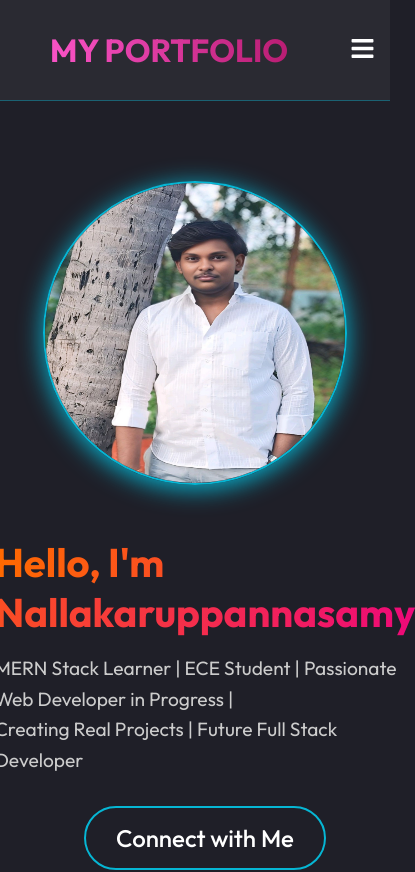
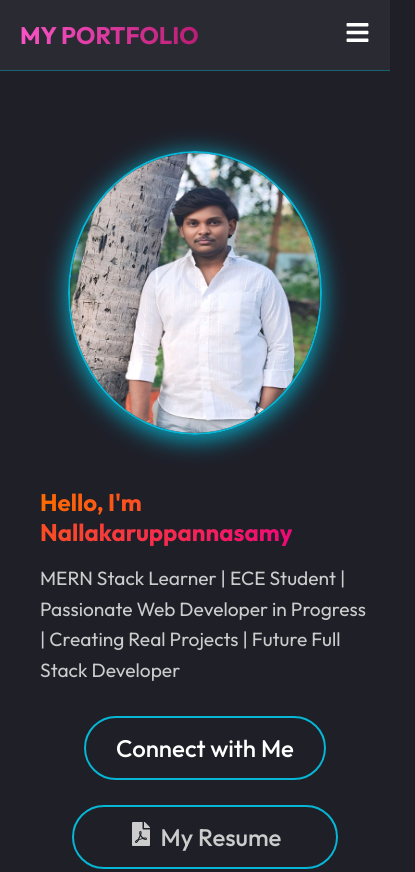
Before and after one commit to Nallakaruppannasamy/My-portfolio, a React (Vite) app: page / in a window 390 px wide. Shown: the top 872 px of the page, 415 px wide, since content can reach past the window. Built offline with nearby package versions, Linux system fonts and the light colour scheme.

Commit message:
new changes

```diff
--- a/src/components/Herosection/Hero.css
+++ b/src/components/Herosection/Hero.css
@@ -78,7 +78,7 @@
 }
 
 .profile-img{
-    width: 400px;
+    width: 370px;
     height: 400px;
     border-radius: 50%;
     /* padding: 20px; */
@@ -93,7 +93,6 @@
 
 @media (max-width: 768px) {
   .hero-container {
-    /* padding-top: 200px; */
     flex-direction: column-reverse;
     text-align: center;
   }
@@ -103,9 +102,13 @@
     margin-top: 2rem;
   }
 
+  .hero-text h1{
+    font-size: 1.5rem;
+  }
+
   .profile-img {
-    width: 300px;
-    height: 300px;
+    width: 250px;
+    height: 280px;
   }
 
   .hero-action{
--- a/src/components/Navbar/Navbar.css
+++ b/src/components/Navbar/Navbar.css
@@ -120,3 +120,26 @@
         display: none;
     }
 }
+
+@media (max-width:768px){
+  .navbar {
+    flex-direction: row;
+    align-items: flex-start;
+    padding: 20px;
+  }
+
+  .navbar h1 {
+    font-size: 1.5rem;
+  }
+
+  .navbar-links ul {
+    flex-direction: column;
+    width: 100%;
+    padding-left: 0;
+  }
+
+  .navbar-link {
+    margin: 10px 0;
+    font-size: 1rem;
+  }
+}
```
